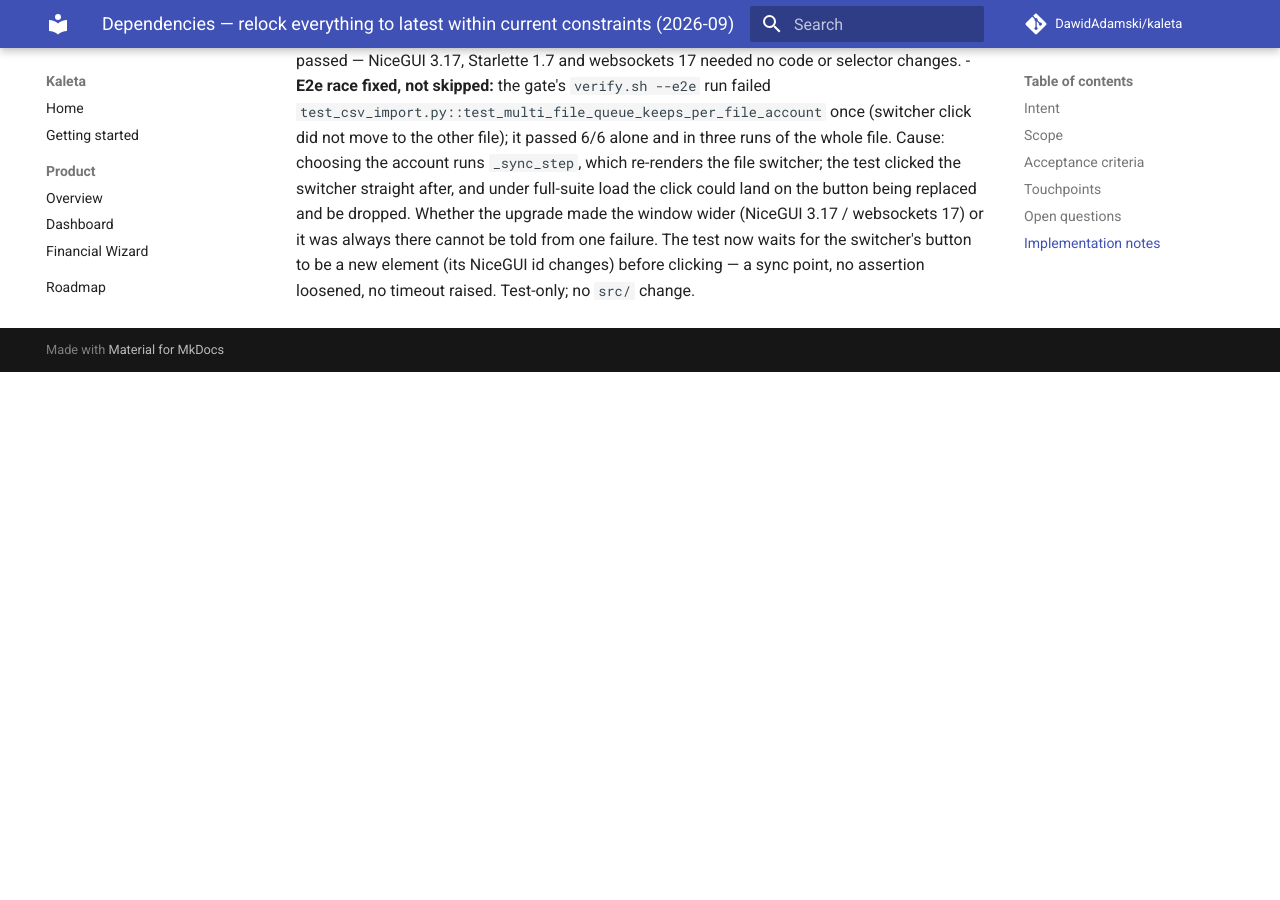
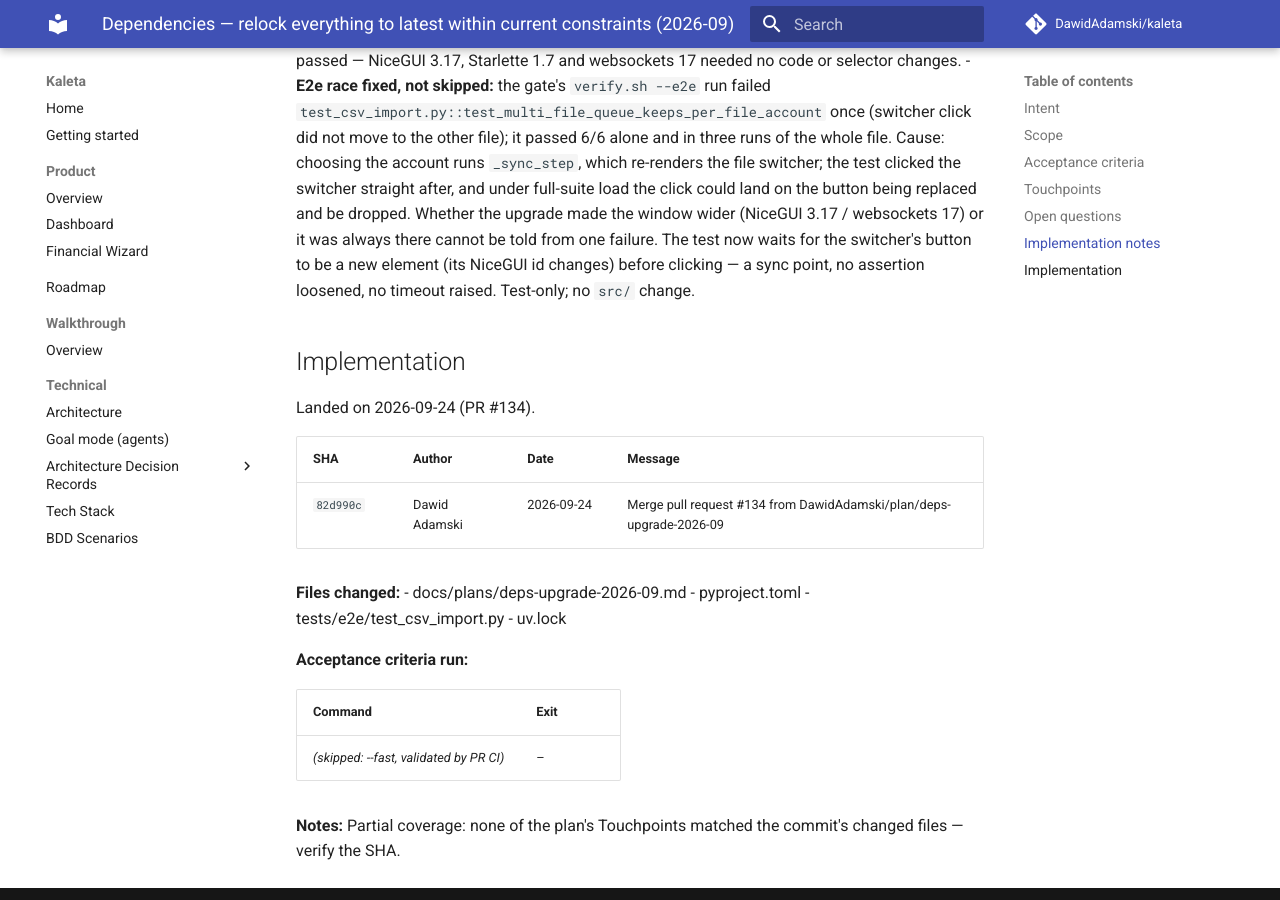
Before and after one commit to DawidAdamski/kaleta, an MkDocs documentation site: the page built from docs/plans/archive/deps-upgrade-2026-09.md, in a window 1280 px wide and 900 px high, scrolled down 2395 px. Built offline with MkDocs 1.6.1 and Material for MkDocs 9.7.7, drawn with Linux system fonts in a browser that asks for light colours; comment, search, counter and statistics services are not loaded; before the commit the page ends 2767 px from its top, so only the background shows below that.

Commit message:
docs(plans): archive deps-upgrade-2026-09 (#134)

```diff
--- a/docs/plans/deps-upgrade-2026-09.md
+++ b/docs/plans/archive/deps-upgrade-2026-09.md
@@ -3,8 +3,9 @@ plan_id: deps-upgrade-2026-09
 title: Dependencies — relock everything to latest within current constraints (2026-09)
 area: cross-cutting
 effort: small
-status: in-progress
-roadmap_ref: ../roadmap.md#cross-cutting-principles
+status: archived
+archived_at: 2026-09-24
+roadmap_ref: ../../roadmap.md#cross-cutting-principles
 ---
 
 # Dependencies — relock everything to latest within current constraints (2026-09)
@@ -104,3 +105,25 @@ Out of scope:
   be told from one failure. The test now waits for the switcher's button to
   be a new element (its NiceGUI id changes) before clicking — a sync point,
   no assertion loosened, no timeout raised. Test-only; no `src/` change.
+
+## Implementation
+
+Landed on 2026-09-24 (PR #134).
+
+| SHA | Author | Date | Message |
+|---|---|---|---|
+| `82d990c` | Dawid Adamski | 2026-09-24 | Merge pull request #134 from DawidAdamski/plan/deps-upgrade-2026-09 |
+
+**Files changed:**
+- docs/plans/deps-upgrade-2026-09.md
+- pyproject.toml
+- tests/e2e/test_csv_import.py
+- uv.lock
+
+**Acceptance criteria run:**
+
+| Command | Exit |
+|---|---|
+| _(skipped: --fast, validated by PR CI)_ | – |
+
+**Notes:** Partial coverage: none of the plan's Touchpoints matched the commit's changed files — verify the SHA.
```
